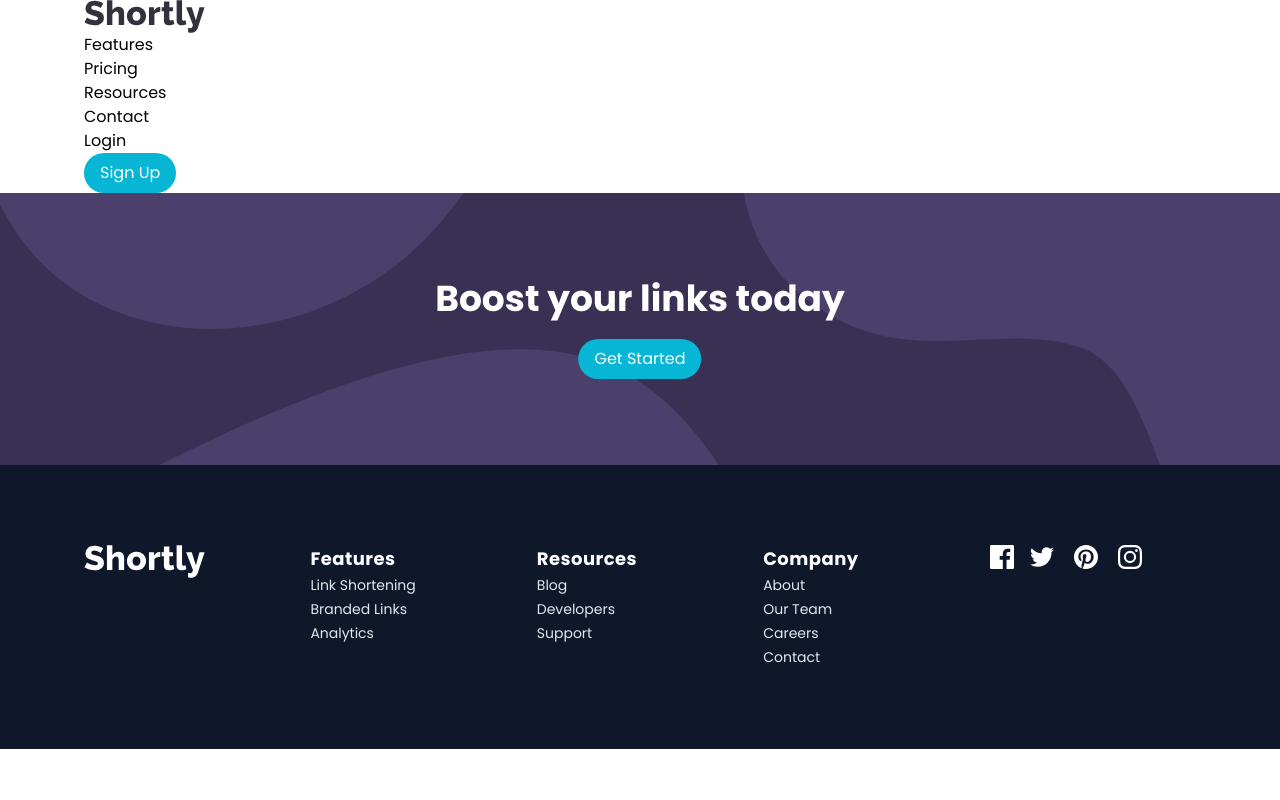
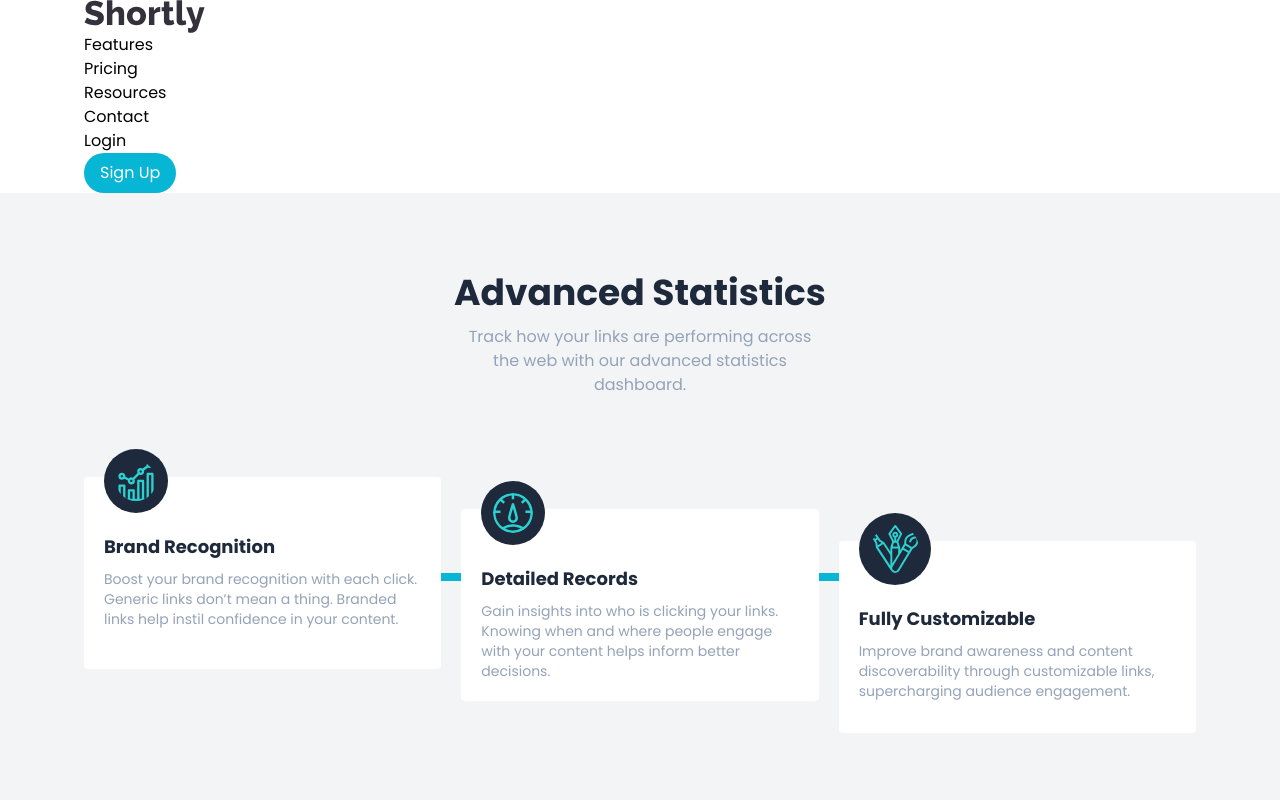
Before and after one commit to Lautaromolina/Url-FrontEndChallenge-Api, a React (Vite) app: page / in a window 1280 px wide. Shown: the top 800 px of the page. Built offline with nearby package versions, Linux system fonts and the light colour scheme.

Commit message:
Content Section

```diff
--- a/src/App.jsx
+++ b/src/App.jsx
@@ -1,4 +1,5 @@
 import './App.css'
+import Content from './components/Content.jsx'
 import Footer from './components/Footer.jsx'
 import Header from './components/Header.jsx'
 import Hero from './components/Hero.jsx'
@@ -7,6 +8,7 @@ function App() {
   return (
     <>
     <Header></Header>
+    <Content></Content>
     <Hero></Hero>
     <Footer></Footer>
     </>
--- /dev/null
+++ b/src/components/Content.jsx
@@ -0,0 +1,47 @@
+import React from 'react'
+import brandicon from '../images/icon-brand-recognition.svg'
+import detailedicon from '../images/icon-detailed-records.svg'
+import customizableicon from '../images/icon-fully-customizable.svg'
+
+const data = [
+  {
+    icon: brandicon,
+    title: 'Brand Recognition',
+    text: 'Boost your brand recognition with each click. Generic links don’t mean a thing. Branded links help instil confidence in your content.'
+  },
+  {
+    icon: detailedicon,
+    title: 'Detailed Records',
+    text: 'Gain insights into who is clicking your links. Knowing when and where people engage with your content helps inform better decisions.'
+  },
+  {
+    icon: customizableicon,
+    title: 'Fully Customizable',
+    text: 'Improve brand awareness and content discoverability through customizable links, supercharging audience engagement.'
+  }
+]
+
+function Content() {
+  return (
+    <>
+      <section className='bg-gray-100 py-10 lg:py-20 lg:pb-40'>
+        <div className='mx-w'>
+          <h2 className='text-center text-4xl font-bold text-slate-800 mb-3'>Advanced Statistics</h2>
+          <p className='text-center text-slate-400 w-full md:w-1/2 lg:w-1/3 mx-auto mb-3 lg:mb-20'>Track how your links are performing across the web with our advanced statistics dashboard.</p>
+          <div className=' relative grid grid-cols-1 gap-5 md:grid-cols-2 lg:grid-cols-3 card'>
+            <div className="line"></div>
+            {data.map((item, index) => (
+              <article key={index} className={`bg-white p-5 rounded relative ${index !== 0 ? `md:mt-${index*7}` : ''}`}>
+                <img src={item.icon} alt="" className='p-3 bg-slate-800 rounded-full -mt-12' />
+                <h3 className='text-slate-800 mb-2 mt-5 text-lg font-bold'>{item.title}</h3>
+                <p className='text-slate-400 text-sm'>{item.text}</p>
+              </article>
+            ))}
+          </div>
+        </div>
+      </section>
+    </>
+  )
+}
+
+export default Content
--- a/src/index.css
+++ b/src/index.css
@@ -35,3 +35,17 @@ body {
 .btn-cyan {
 	@apply bg-cyan-500 text-white py-2 px-4 hover:opacity-80 transition-all duration-100 cursor-pointer;
 }
+
+@media (min-width: 1024px) {
+	.card article:nth-child(3) {
+		transform: translateY(2rem);
+	}
+	.card article:last-child {
+		transform: translateY(4rem);
+	}
+
+	.line {
+		@apply bg-cyan-500 h-2 w-full absolute;
+		top: 50%;
+	}
+}
```
